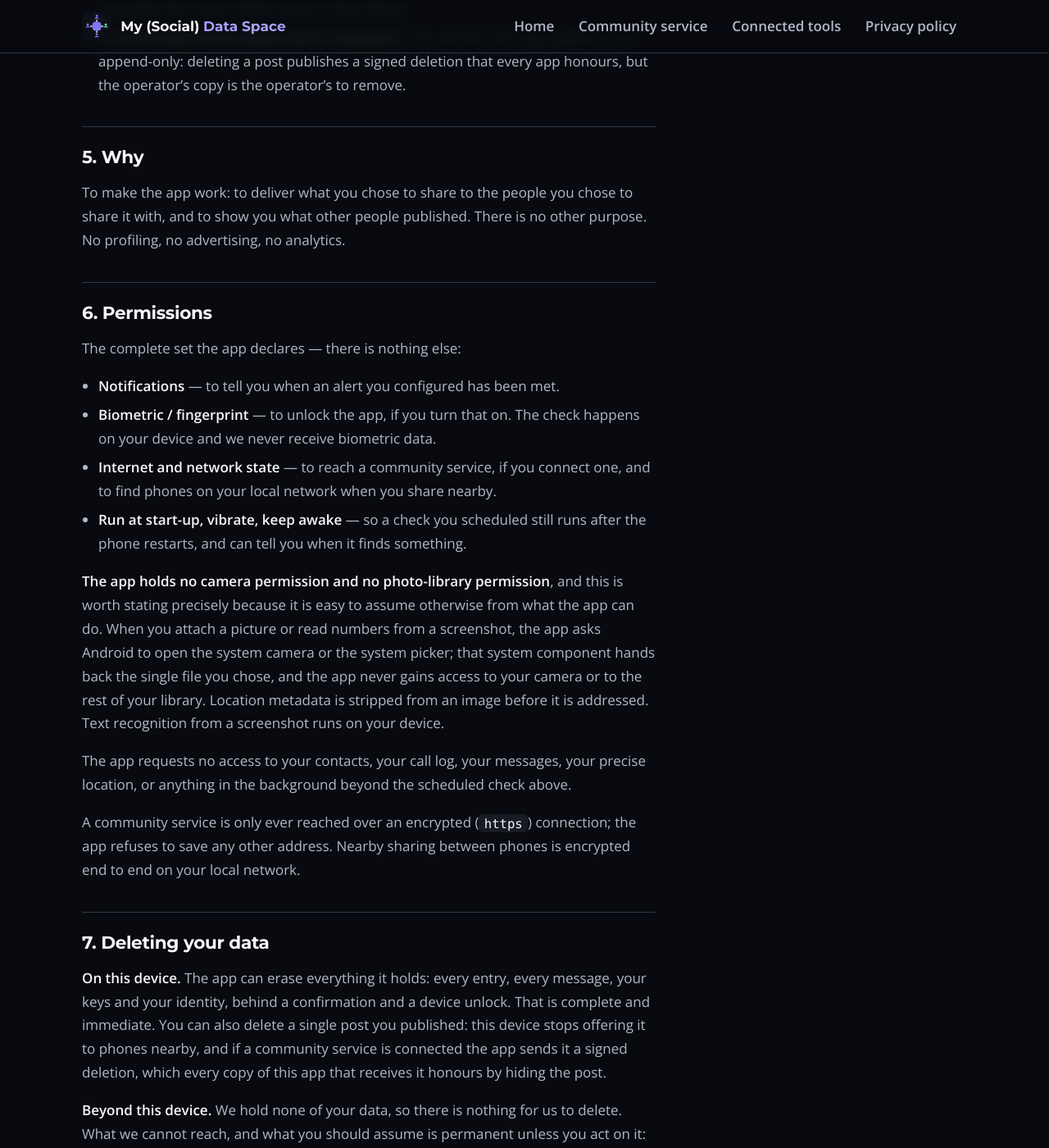
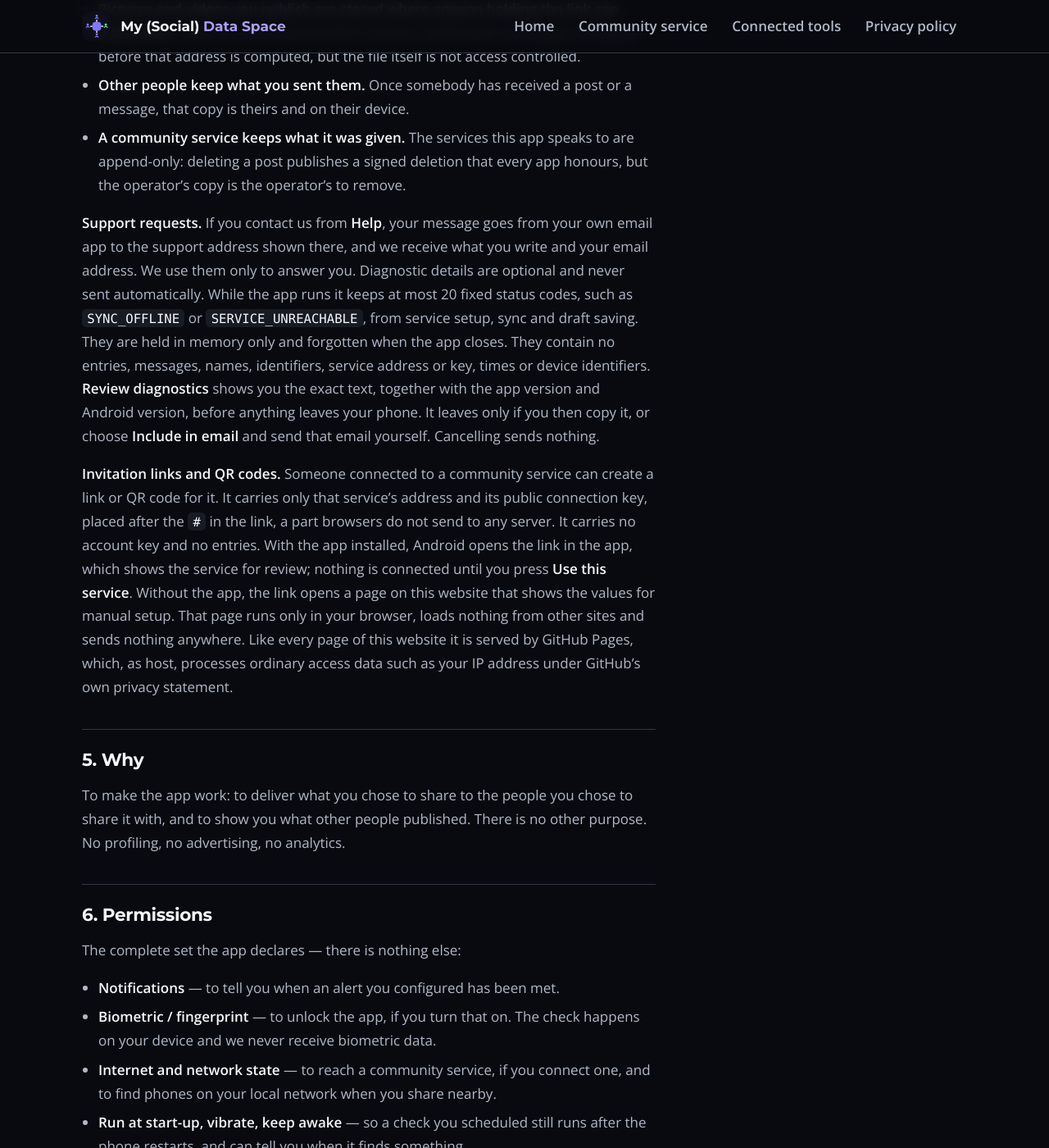
Before and after one commit to zerotrustsoftwarebase-creator/my-social-data-space-doc, a Jekyll site: the page built from privacy.md, in a window 1280 px wide and 1400 px high, scrolled down 2406 px. Shown: the whole window at 82% size. Built offline with Jekyll 4.4.1, drawn with Linux system fonts in a browser that asks for light colours; some of the changed text lies outside the part shown.

Commit message:
Publish the invitation landing page; privacy policy covers support details and invitations
join/ is the page an invitation link opens when the app is not installed. It shows the
service address and public connection key from the link's fragment for manual setup, and
loads nothing from other sites.

The privacy policy now describes the optional support details reviewed in Help and the
invitation links and QR codes.

```diff
--- a/privacy.md
+++ b/privacy.md
@@ -17,7 +17,8 @@ open **an issue at https://github.com/zerotrustsoftwarebase-creator/my-social-da
 This app keeps what you record on your own device. There is no account on our
 servers, we operate no server that receives your data, and we do not collect
 analytics or advertising identifiers. We cannot see your data, so we cannot sell
-it, share it or hand it over.
+it, share it or hand it over. If you write to us for support, we receive only what
+you choose to send.
 
 Things leave your device only when you choose to share them, and then they go to
 the people or the topic you picked — directly to a phone nearby, or through a
@@ -46,6 +47,8 @@ direct result of something you do:
 | A data request, or your answer to one | You create a request, or approve an answer |
 | Challenge entries and governance votes | You create or cast them |
 | An abuse report | You report something, and a community service is connected |
+| Support details: app version, Android version and up to 20 fixed status codes | You review them in **Help**, then copy them or include them in an email you send |
+| An invitation: a community service's address and public connection key | You share a link or QR code you created for it |
 
 **Never sent.** Private entries, drafts, keys, and your local reputation ledger.
 Private one-to-one messages travel sealed to the recipient's phone and never pass
@@ -76,6 +79,30 @@ Three specifics you should know before you publish anything:
 - **A community service keeps what it was given.** The services this app speaks
   to are append-only: deleting a post publishes a signed deletion that every app
   honours, but the operator's copy is the operator's to remove.
+
+**Support requests.** If you contact us from **Help**, your message goes from your
+own email app to the support address shown there, and we receive what you write
+and your email address. We use them only to answer you. Diagnostic details are
+optional and never sent automatically. While the app runs it keeps at most 20 fixed
+status codes, such as `SYNC_OFFLINE` or `SERVICE_UNREACHABLE`, from service setup,
+sync and draft saving. They are held in memory only and forgotten when the app
+closes. They contain no entries, messages, names, identifiers, service address or
+key, times or device identifiers. **Review diagnostics** shows you the exact text,
+together with the app version and Android version, before anything leaves your
+phone. It leaves only if you then copy it, or choose **Include in email** and send
+that email yourself. Cancelling sends nothing.
+
+**Invitation links and QR codes.** Someone connected to a community service can
+create a link or QR code for it. It carries only that service's address and its
+public connection key, placed after the `#` in the link, a part browsers do not
+send to any server. It carries no account key and no entries. With the app
+installed, Android opens the link in the app, which shows the service for review;
+nothing is connected until you press **Use this service**. Without the app, the
+link opens a page on this website that shows the values for manual setup. That
+page runs only in your browser, loads nothing from other sites and sends nothing
+anywhere. Like every page of this website it is served by GitHub Pages, which, as
+host, processes ordinary access data such as your IP address under GitHub's own
+privacy statement.
 
 ### 5. Why
 
```
Also changed, not shown: other parts of privacy.md (+1 -1 lines), join/index.html (added, +26 -0 lines).
